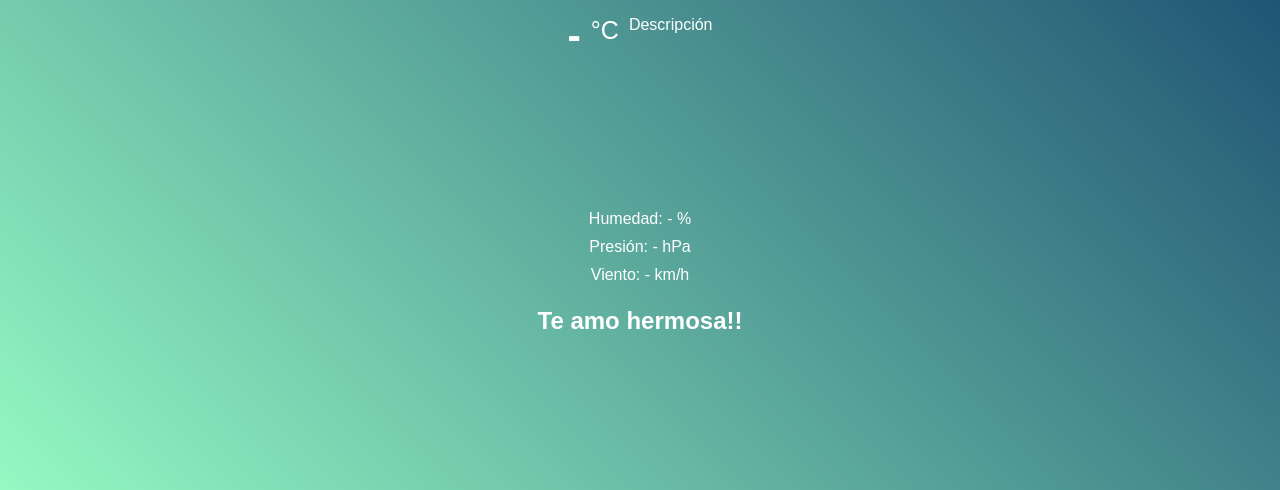
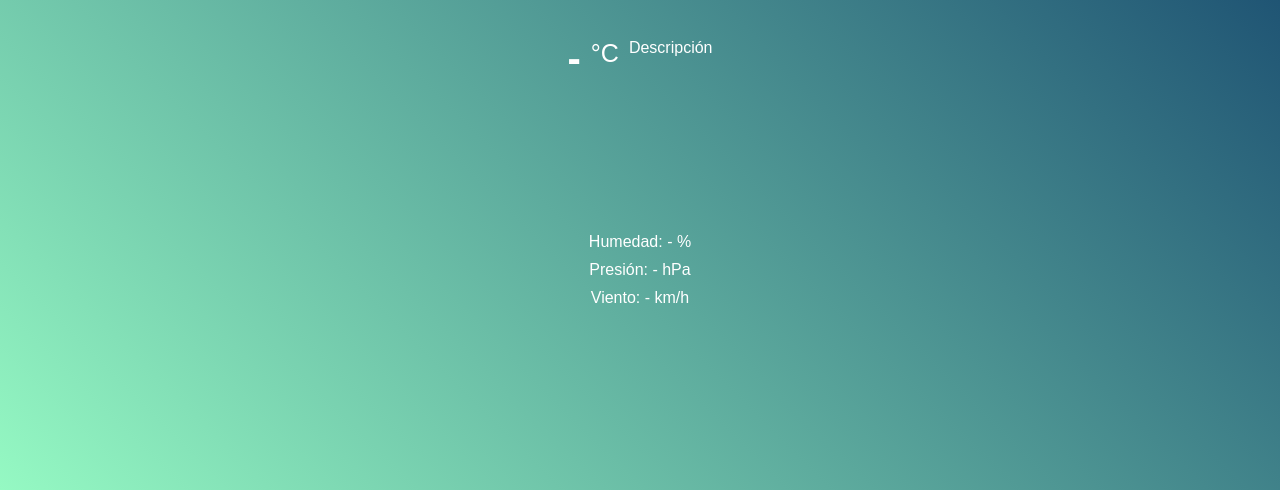
Before and after one commit to rodrip13/App_Clima, a plain HTML site: page index.html in a window 1280 px wide. Shown: the part 310-800 px from the top of the page. Drawn offline with Linux system fonts and the light colour scheme.

Commit message:
Eliminar h2

```diff
--- a/index.html
+++ b/index.html
@@ -37,8 +37,6 @@
       <span class="wind-speed"> - </span>
       <span class="wind-unit">km/h</span>
     </div>
-    <br>
-    <h2>Te amo hermosa!!</h2>
   </div>
 
     <script src="skycons.js"></script>
```
